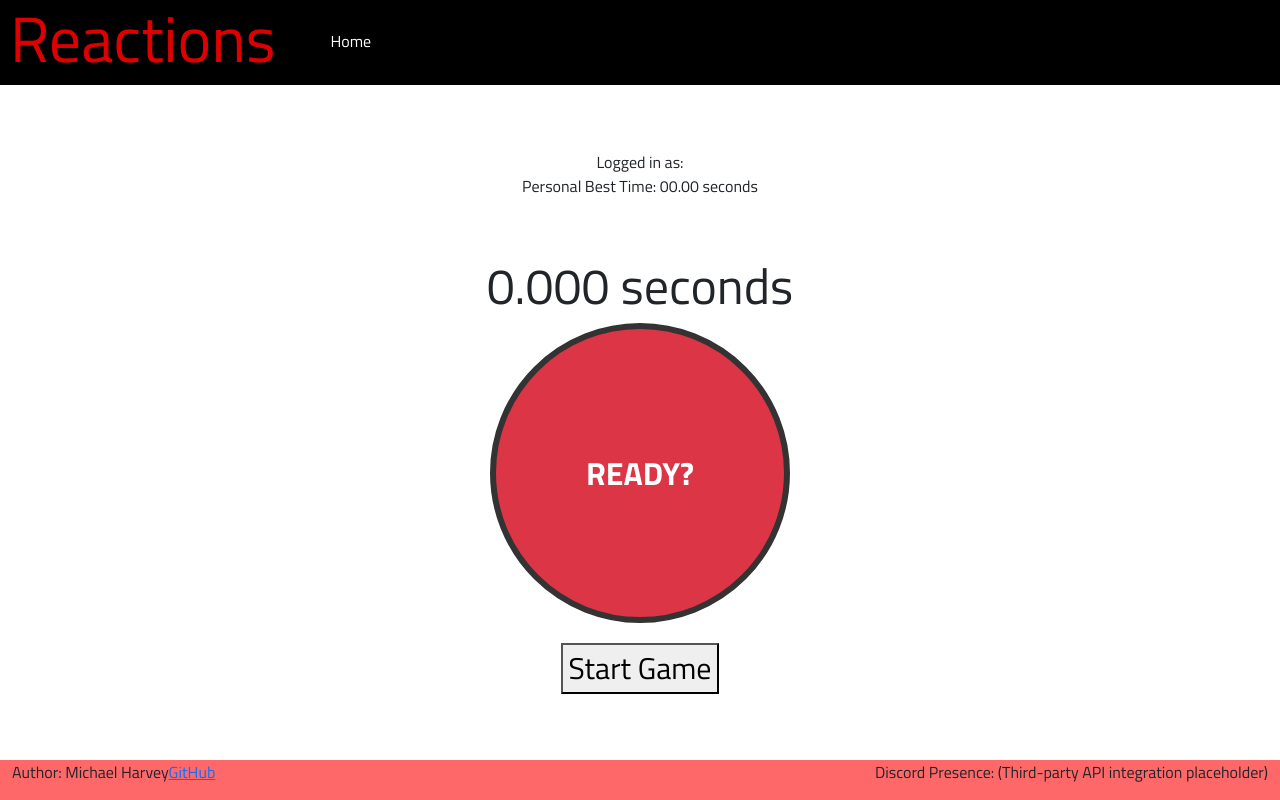
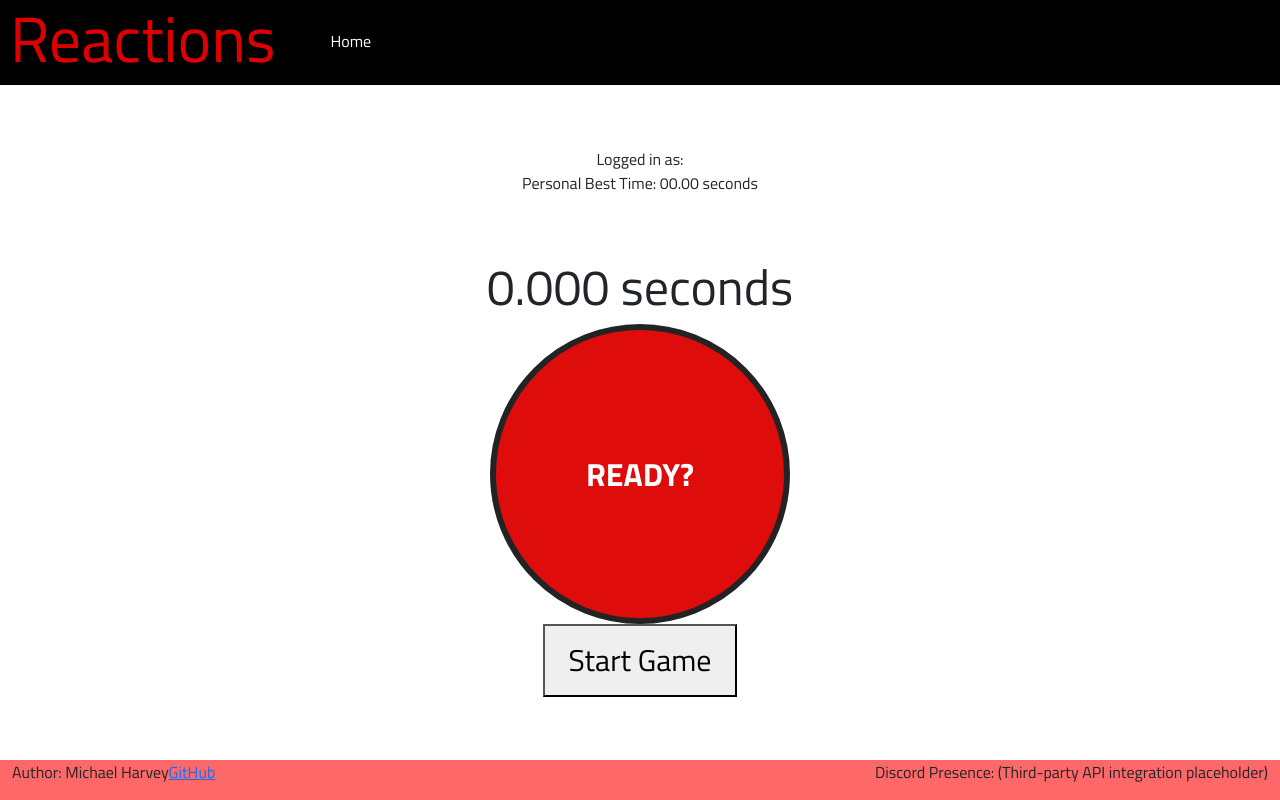
Before and after one commit to mharvey010/CS260-startup, a React (Vite) app: page /play in a window 1280 px wide. Built offline with nearby package versions, Linux system fonts and the light colour scheme.

Commit message:
Split up the files so that the game is in its own jsx file.

```diff
--- a/src/play/play.css
+++ b/src/play/play.css
@@ -1,31 +1,9 @@
 @import url('https://fonts.googleapis.com/css2?family=Titillium+Web:ital,wght@0,200;0,300;0,400;0,600;0,700;0,900;1,200;1,300;1,400;1,600;1,700&display=swap');
 
-.reaction-button-container {
-  text-align: center;
-  margin-top: 20px;
+.play-page {
+  padding: 0 1rem;
 }
 
-.reaction-button {
-  width: 300px;
-  height: 300px;
-  border-radius: 50%;
-  border: 6px solid #333;
-  font-size: 2rem;
-  font-weight: 700;
-  color: white;
-  cursor: pointer;
-  transition: background-color 0.2s ease, transform 0.2s ease;
+.player-info {
+  margin-bottom: 0.25rem;
 }
-
-.reaction-button.waiting {
-  background-color: #dc3545;
-}
-
-.reaction-button.go {
-  background-color: #28a745;
-}
-
-.start-game-button {
-  font-size: 30px;
-  padding: 0.75rem 1.5rem;
-}
--- a/src/play/play.jsx
+++ b/src/play/play.jsx
@@ -1,86 +1,17 @@
 import React from 'react';
 import './play.css';
+import { ReactionGame } from './reactionGame';
 
 export function Play({ userName }) {
-  const [buttonState, setButtonState] = React.useState('ready');
-  const [displayTime, setDisplayTime] = React.useState('0.000 seconds');
-  const timerRef = React.useRef(null);
-  const intervalRef = React.useRef(null);
-  const startTimeRef = React.useRef(null);
-
-  React.useEffect(() => {
-    return () => {
-      if (timerRef.current) {
-        clearTimeout(timerRef.current);
-      }
-      if (intervalRef.current) {
-        clearInterval(intervalRef.current);
-      }
-    };
-  }, []);
-
-  const startGame = () => {
-    setButtonState('set');
-    setDisplayTime('0.000 seconds');
-
-    if (timerRef.current) {
-      clearTimeout(timerRef.current);
-    }
-    if (intervalRef.current) {
-      clearInterval(intervalRef.current);
-    }
-
-    const delay = Math.random() * 3000 + 4000;
-    timerRef.current = setTimeout(() => {
-      setButtonState('go');
-      setDisplayTime('0.000 seconds');
-      startTimeRef.current = Date.now();
-      intervalRef.current = setInterval(() => {
-        const elapsed = (Date.now() - startTimeRef.current) / 1000;
-        setDisplayTime(`${elapsed.toFixed(3)} seconds`);
-      }, 25);
-    }, delay);
-  };
-
-  const handleReactionClick = () => {
-    if (buttonState !== 'go') {
-      return;
-    }
-
-    if (intervalRef.current) {
-      clearInterval(intervalRef.current);
-    }
-    const finalTime = (Date.now() - startTimeRef.current) / 1000;
-    setDisplayTime(`${finalTime.toFixed(3)} seconds`);
-    setButtonState('finished');
-  };
-
-  const buttonLabel = buttonState === 'set' ? 'SET...' : buttonState === 'go' ? 'GO' : 'READY?';
-  const buttonClass = buttonState === 'go' ? 'go' : 'waiting';
-
   return (
-    <main>
-        <div style={{ textAlign: 'right' }}>
+    <main className="play-page">
+        <div className="play-header" style={{ textAlign: 'right' }}>
             Logged in as: <span>{userName.split('@')[0]}</span>
         </div>
-        <div style={{ textAlign: 'right' }}>
+        <div className="player-info" style={{ textAlign: 'right' }}>
             Personal Best Time: <span>00.00 seconds</span>
         </div>
-        <div style={{ textAlign: 'center', marginTop: '50px', fontSize: '50px' }}>
-            {displayTime}
-        </div>
-        <div id="reaction-button" style={{ textAlign: 'center' }}>
-            <button
-              className={`reaction-button ${buttonClass}`}
-              onClick={handleReactionClick}
-              disabled={buttonState !== 'go'}
-            >
-              {buttonLabel}
-            </button>
-        </div>
-        <div id="game-start" style={{ textAlign: 'center', marginTop: '20px' }}>
-            <button style={{ fontSize: '30px' }} onClick={startGame}>Start Game</button>
-        </div>
+        <ReactionGame />
     </main>
   );
 }
--- /dev/null
+++ b/src/play/reactionGame.css
@@ -0,0 +1,40 @@
+.reaction-game-timer {
+  text-align: center;
+  margin-top: 50px;
+  font-size: 50px;
+}
+
+.reaction-button-wrapper,
+.reaction-start-wrapper {
+  text-align: center;
+}
+
+.reaction-button {
+  width: 300px;
+  height: 300px;
+  border-radius: 50%;
+  border: 6px solid #191818;
+  font-size: 2rem;
+  font-weight: 700;
+  color: white;
+  cursor: pointer;
+  transition: background-color 0.2s ease, transform 0.2s ease;
+}
+
+.reaction-button.waiting {
+  background-color: rgb(222, 0, 0);
+}
+
+.reaction-button.go {
+  background-color: #28a745;
+}
+
+.reaction-button:disabled {
+  opacity: .95;
+  cursor: not-allowed;
+}
+
+.start-game-button {
+  font-size: 30px;
+  padding: 0.75rem 1.5rem;
+}
--- /dev/null
+++ b/src/play/reactionGame.jsx
@@ -0,0 +1,80 @@
+import React from 'react';
+import './reactionGame.css';
+
+export function ReactionGame() {
+  const [buttonState, setButtonState] = React.useState('ready');
+  const [displayTime, setDisplayTime] = React.useState('0.000 seconds');
+  const timerRef = React.useRef(null);
+  const intervalRef = React.useRef(null);
+  const startTimeRef = React.useRef(null);
+
+  React.useEffect(() => {
+    return () => {
+      if (timerRef.current) {
+        clearTimeout(timerRef.current);
+      }
+      if (intervalRef.current) {
+        clearInterval(intervalRef.current);
+      }
+    };
+  }, []);
+
+  const startGame = () => {
+    setButtonState('set');
+    setDisplayTime('0.000 seconds');
+
+    if (timerRef.current) {
+      clearTimeout(timerRef.current);
+    }
+    if (intervalRef.current) {
+      clearInterval(intervalRef.current);
+    }
+
+    const delay = Math.random() * 3000 + 4000;
+    timerRef.current = setTimeout(() => {
+      setButtonState('go');
+      setDisplayTime('0.000 seconds');
+      startTimeRef.current = Date.now();
+      intervalRef.current = setInterval(() => {
+        const elapsed = (Date.now() - startTimeRef.current) / 1000;
+        setDisplayTime(`${elapsed.toFixed(3)} seconds`);
+      }, 25);
+    }, delay);
+  };
+
+  const handleReactionClick = () => {
+    if (buttonState !== 'go') {
+      return;
+    }
+
+    if (intervalRef.current) {
+      clearInterval(intervalRef.current);
+    }
+    const finalTime = (Date.now() - startTimeRef.current) / 1000;
+    setDisplayTime(`${finalTime.toFixed(3)} seconds`);
+    setButtonState('finished');
+  };
+
+  const buttonLabel = buttonState === 'set' ? 'SET...' : buttonState === 'go' ? 'GO' : 'READY?';
+  const buttonClass = buttonState === 'go' ? 'go' : 'waiting';
+
+  return (
+    <>
+      <div className="reaction-game-timer">
+        {displayTime}
+      </div>
+      <div className="reaction-button-wrapper">
+        <button
+          className={`reaction-button ${buttonClass}`}
+          onClick={handleReactionClick}
+          disabled={buttonState !== 'go'}
+        >
+          {buttonLabel}
+        </button>
+      </div>
+      <div className="reaction-start-wrapper">
+        <button className="start-game-button" onClick={startGame}>Start Game</button>
+      </div>
+    </>
+  );
+}
```
